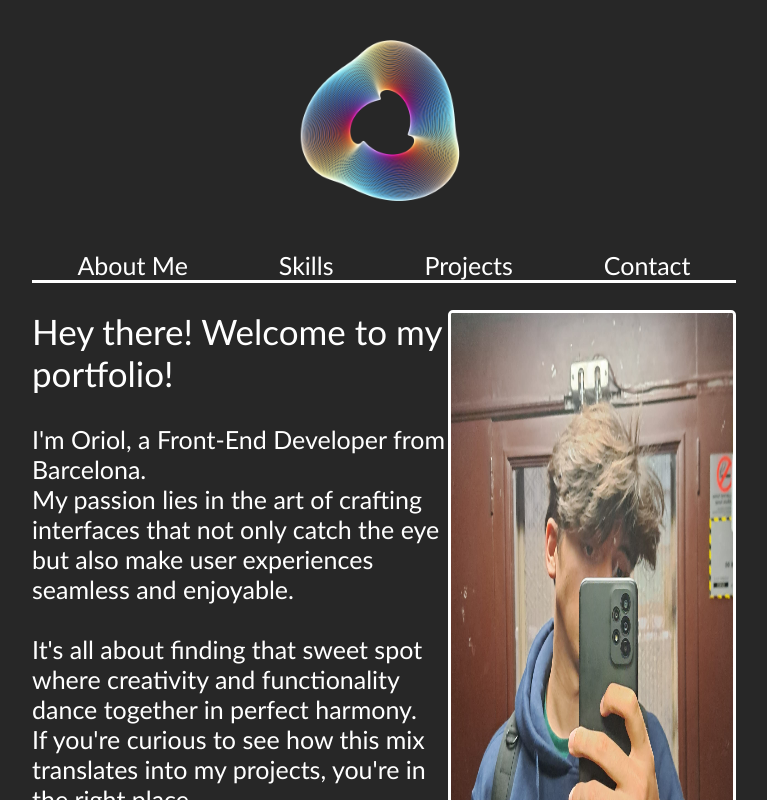
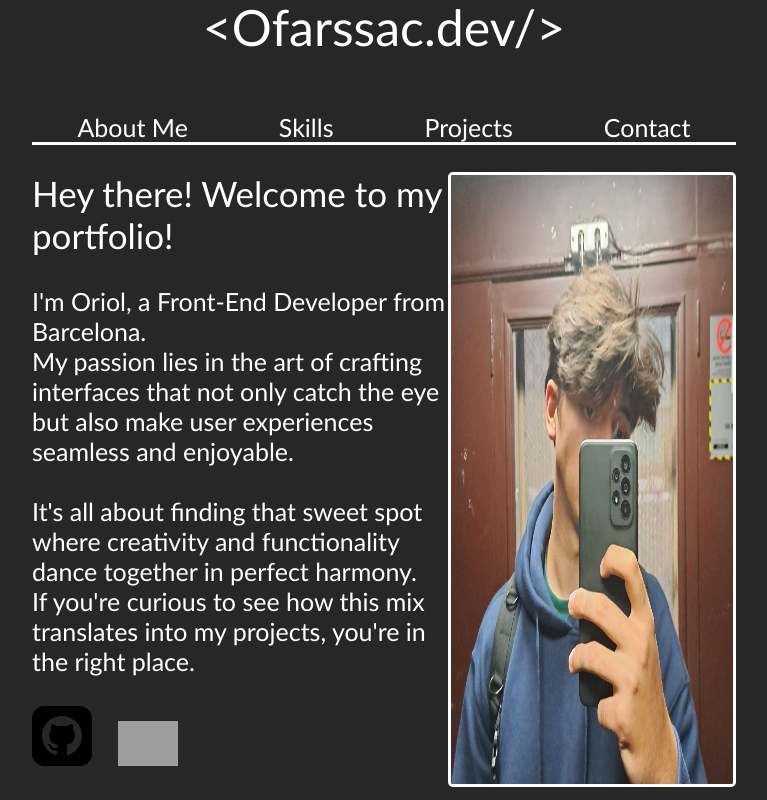
Before and after one commit to oriolgfarssac/Ofarssac.dev, a React (Vite) app: page / in a window 1280 px wide. Shown: the whole page, without its empty margins (256-1023 px from the left). Built offline with nearby package versions, Linux system fonts and the light colour scheme; grey boxes are pictures that could not be loaded.

Commit message:
grans canvis

```diff
--- a/src/main.tsx
+++ b/src/main.tsx
@@ -1,6 +1,6 @@
 import React from 'react'
 import ReactDOM from 'react-dom/client'
-import App from './App.tsx'
+import App from './pages/About Me/App.tsx'
 import './index.css'
 
 ReactDOM.createRoot(document.getElementById('root')!).render(
--- a/src/App.css
+++ b/src/pages/About Me/App.css
@@ -26,12 +26,11 @@ html, body{
     width: 100%;
     height: 100vh;
     align-items: center;
-    /*background-image: url('src/assets/img.png');*/
+    justify-content: center;
     background-position-x: center;
     background-repeat: no-repeat;
     background-position-y: 75px;
     overflow-y: scroll;
-
 }
 
 .img{
@@ -109,7 +108,14 @@ html, body{
     margin-right: 20px;
 }
 
-@media (max-width: 1000px) {
+.title1{
+    color: white;
+    margin-bottom: 55px;
+    font-size: 50px;
+    font-weight: 100;
+}
+
+@media (max-width: 1200px) {
     .nav {
         height: 50px;
         width: 90%;
--- a/src/App.tsx
+++ b/src/pages/About Me/App.tsx
@@ -1,15 +1,15 @@
 import './App.css'
-import logo from "./assets/img.png"
-import yo from "./assets/oriol.jpg"
-import github from "./assets/githubIcon.svg"
-import linkedin from "./assets/linkedin.png"
+import yo from "../../assets/oriol.jpg"
+import github from "../../assets/githubIcon.svg"
+import linkedin from "../../assets/linkedin.png"
 function App() {
 
+  const title = "<Ofarssac.dev/>"
 
   return (
     <>
         <div className="mainContainer">
-          <img src={logo} alt="pic" className='img'/>
+          <h1 className='title1'>{title}</h1>
           <div className='nav'>
             <a href="#aboutMe" className="sections">About Me</a>
             <a href="" className="sections">Skills</a>
```
Also changed, not shown: src/assets/img.png (deleted).
